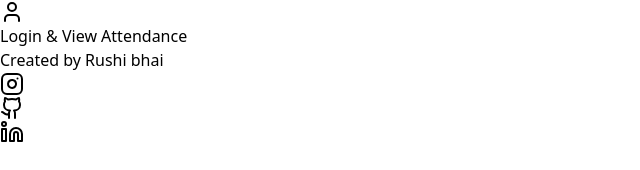
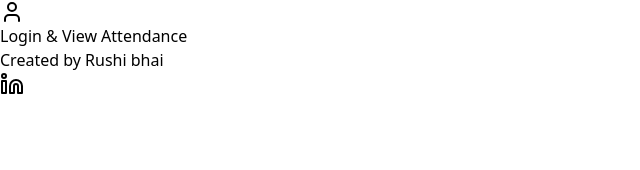
Before and after one commit to YeshGoud-1212/attendance-maker, a React (Vite) app in the folder client/: page / in a window 1280 px wide. Shown: the part 468-638 px from the top of the page, without its empty margins (0-640 px from the left). Built offline with nearby package versions, Linux system fonts and the light colour scheme.

Commit message:
Update frontend handles

```diff
--- a/client/src/App.jsx
+++ b/client/src/App.jsx
@@ -642,26 +642,26 @@ export default function App() {
           </div>
 
           <div className="flex items-center gap-4">
-            <a
+            {/* <a
               href="https://instagram.com/yourhandle"
               target="_blank"
               rel="noopener noreferrer"
               className="w-10 h-10 bg-white/5 border border-white/10 rounded-lg flex items-center justify-center hover:bg-pink-500/20 hover:border-pink-500/50 transition-all duration-300 hover:scale-110"
             >
               <Instagram className="w-5 h-5 text-pink-400" />
-            </a>
+            </a> */}
 
-            <a
+            {/* <a
               href="https://github.com/yourhandle"
               target="_blank"
               rel="noopener noreferrer"
               className="w-10 h-10 bg-white/5 border border-white/10 rounded-lg flex items-center justify-center hover:bg-gray-500/20 hover:border-gray-500/50 transition-all duration-300 hover:scale-110"
             >
               <Github className="w-5 h-5 text-gray-400" />
-            </a>
+            </a> */}
 
             <a
-              href="https://linkedin.com/in/yourhandle"
+              href="https://www.linkedin.com/in/rushindhra-marri/"
               target="_blank"
               rel="noopener noreferrer"
               className="w-10 h-10 bg-white/5 border border-white/10 rounded-lg flex items-center justify-center hover:bg-blue-500/20 hover:border-blue-500/50 transition-all duration-300 hover:scale-110"
```
